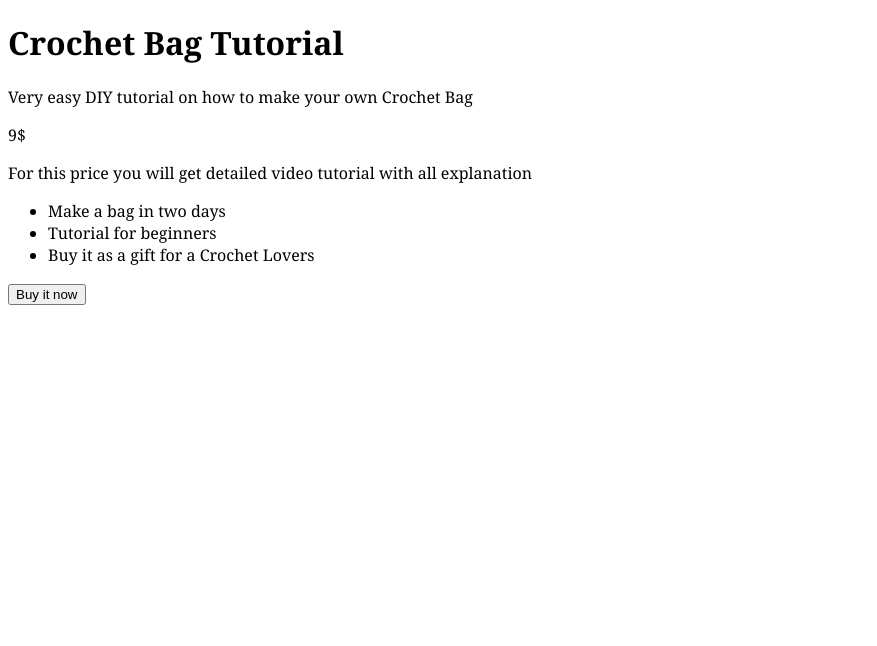
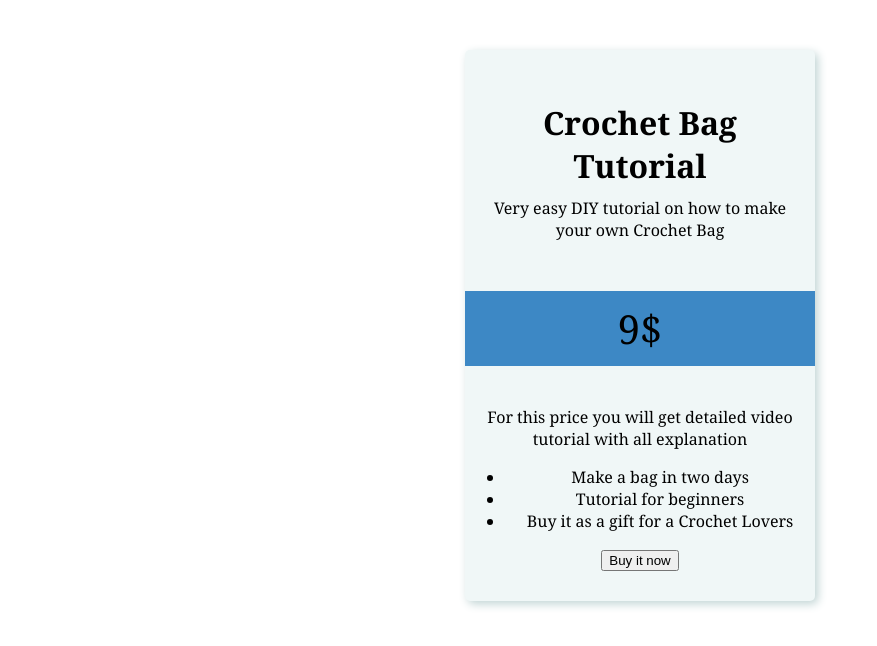
Before and after one commit to Oleganda/tutorial, a plain HTML site: page index.html in a window 1280 px wide. Shown: the whole page, without its empty margins (0-877 px from the left). Drawn offline with Linux system fonts and the light colour scheme.

Commit message:
Add general styling

```diff
--- a/index.html
+++ b/index.html
@@ -8,14 +8,14 @@
 <link href="https://fonts.googleapis.com/css2?family=Krub:ital,wght@0,600;1,200&family=Titillium+Web:ital,wght@0,200;0,300;1,200&display=swap" rel="stylesheet">
 </head>
 <body>
-  <div>
-    <h1>
+  <div class="main-part">
+    <h1 class="title-tutorial">
       Crochet Bag Tutorial
     </h1>
-    <p>
+    <p class="tutorial-summary">
       Very easy DIY tutorial on how to make your own Crochet Bag
     </p>
-    <p>
+    <p class="price">
       9$
     </p>
     <p>For this price you will get detailed video tutorial with all explanation</p>
--- a/styles.css
+++ b/styles.css
@@ -1,3 +1,34 @@
 body {
     font-family: Georgia, 'Times New Roman', Times, serif;
+    background-color: rgb (0, 170, 255);
+    text-align: center;
 }
+
+.main-part {
+    background-color: rgb(240, 247, 247);
+    width: 350px;
+    margin: 50px auto;
+    padding: 30px 0;
+    border-radius: 5px;
+    box-shadow: 3px 3px 10px rgb(192, 212, 212);
+}
+
+.title-tutorial {
+    padding: 0 10px 0 10px;
+    margin-bottom: 0;
+}
+
+.tutorial-summary {
+    padding: 10px 10px;
+    margin: 0;
+}
+
+
+
+
+.price {
+    background-color: rgb(61, 136, 197);
+    padding: 10px;
+    font-size: 40px;
+    margin: 10 0px;
+}
```
